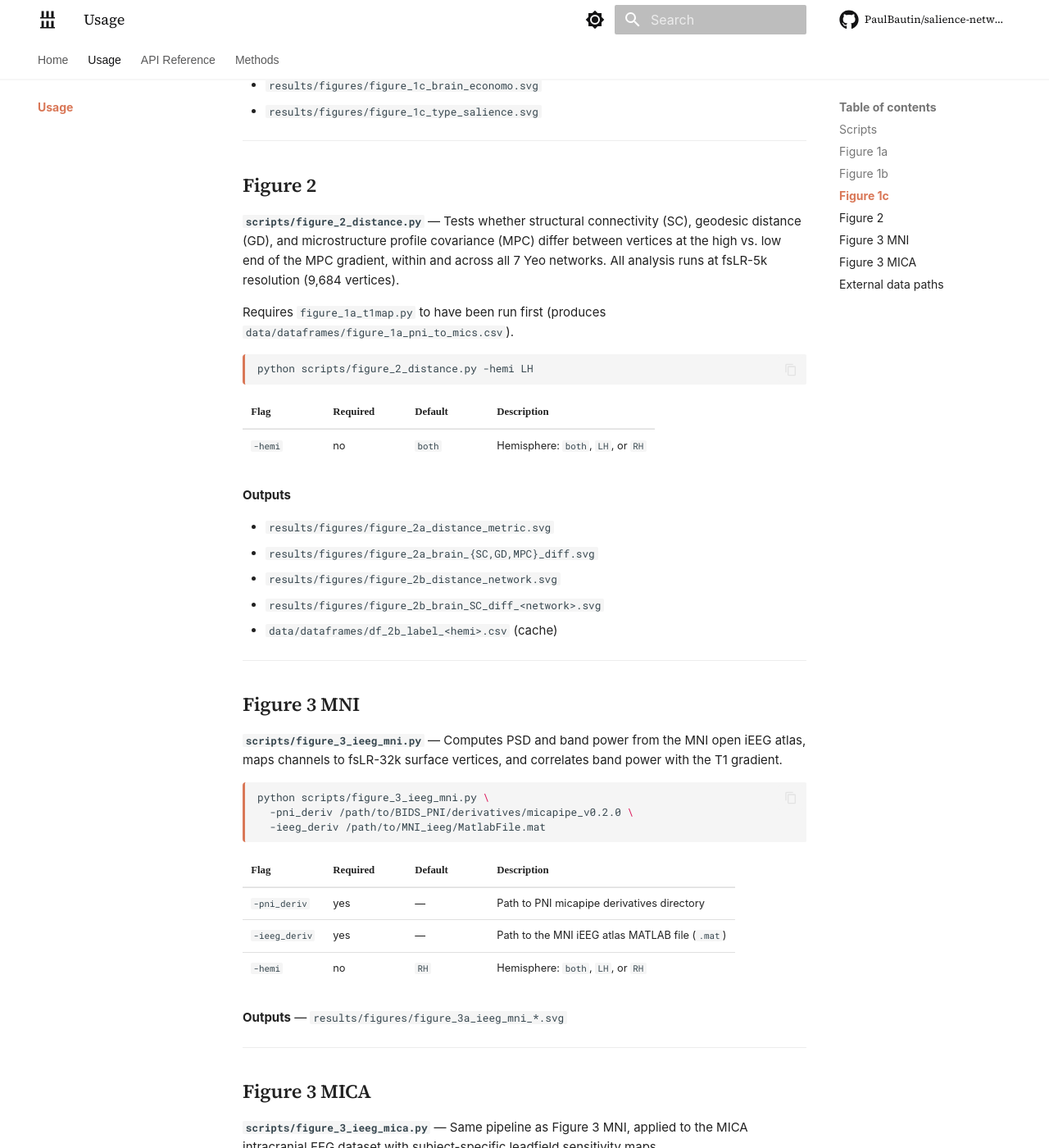
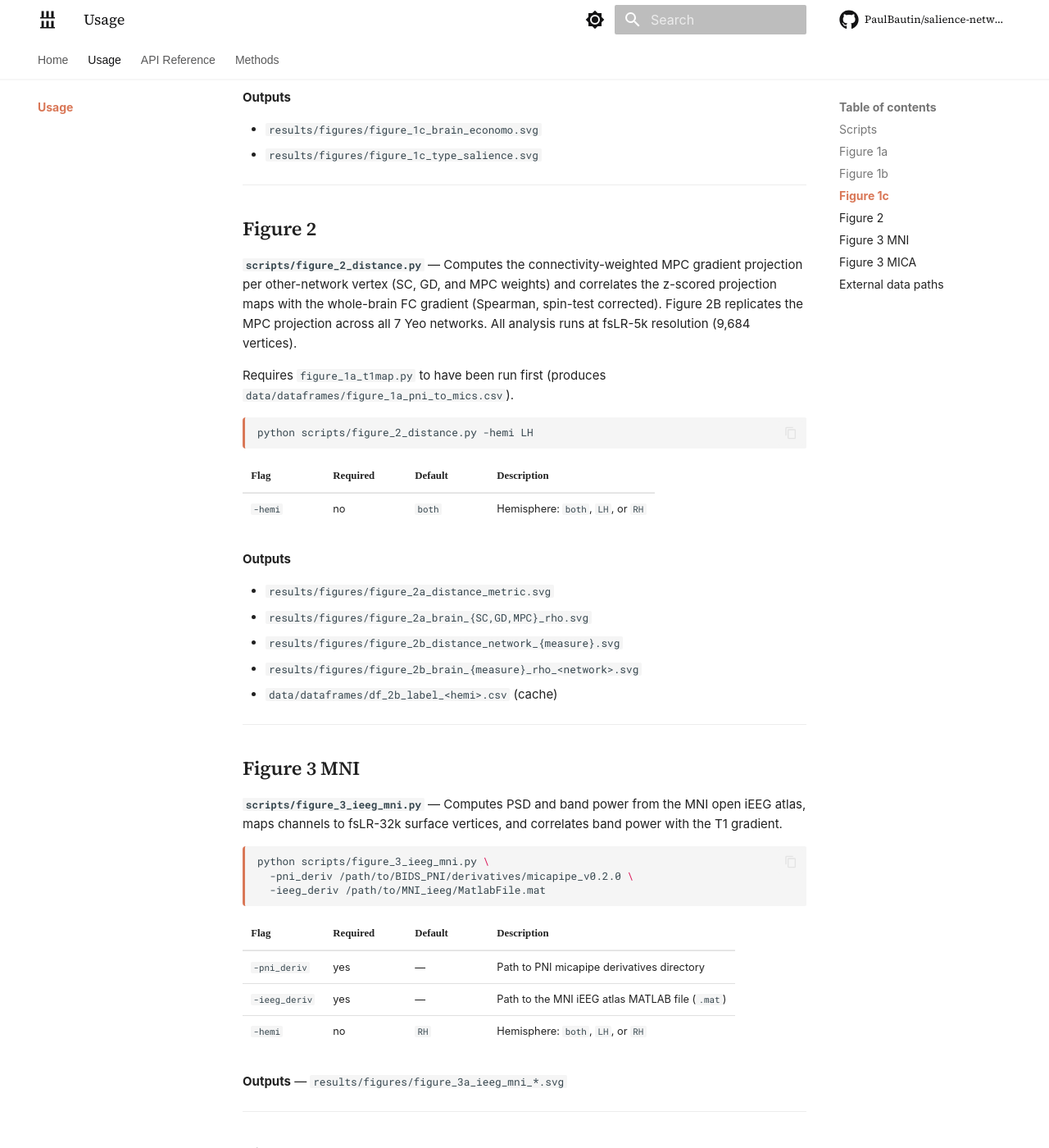
Before and after one commit to PaulBautin/salience-network-multiscale-switch, an MkDocs documentation site: the page built from docs/usage.md, in a window 1280 px wide and 1400 px high, scrolled down 2186 px. Shown: the whole window at 82% size. Built offline with MkDocs 1.6.1 and Material for MkDocs 9.7.7, drawn with Linux system fonts in a browser that asks for light colours; some web fonts are replaced; comment, search, counter and statistics services are not loaded; some of the changed text lies outside the part shown.

Commit message:
update docs

```diff
--- a/docs/usage.md
+++ b/docs/usage.md
@@ -11,7 +11,7 @@ Scripts cache intermediate results as TSV/CSV in `data/dataframes/` and skip rec
 | [`figure_1a_t1map.py`](#figure-1a) | 1a | T1 microstructural gradient within the salience network |
 | [`figure_1b_contextualisation.py`](#figure-1b) | 1b | Multi-modal contextualization of the T1 gradient |
 | [`figure_1c_cortical_types.py`](#figure-1c) | 1c | Von Economo cortical type distribution |
-| [`figure_2_distance.py`](#figure-2) | 2 | Structural connectivity at MPC gradient extremes |
+| [`figure_2_distance.py`](#figure-2) | 2 | Connectivity-weighted MPC gradient projection correlated with the FC gradient |
 | [`figure_3_ieeg_mni.py`](#figure-3-mni) | 3 | iEEG spectral analysis — MNI open atlas |
 | [`figure_3_ieeg_mica.py`](#figure-3-mica) | 3 | iEEG spectral analysis — MICA dataset |
 
@@ -88,7 +88,7 @@ python scripts/figure_1c_cortical_types.py -pni_deriv /path/to/BIDS_PNI/derivati
 
 ## Figure 2
 
-**`scripts/figure_2_distance.py`** — Tests whether structural connectivity (SC), geodesic distance (GD), and microstructure profile covariance (MPC) differ between vertices at the high vs. low end of the MPC gradient, within and across all 7 Yeo networks. All analysis runs at fsLR-5k resolution (9,684 vertices).
+**`scripts/figure_2_distance.py`** — Computes the connectivity-weighted MPC gradient projection per other-network vertex (SC, GD, and MPC weights) and correlates the z-scored projection maps with the whole-brain FC gradient (Spearman, spin-test corrected). Figure 2B replicates the MPC projection across all 7 Yeo networks. All analysis runs at fsLR-5k resolution (9,684 vertices).
 
 Requires `figure_1a_t1map.py` to have been run first (produces `data/dataframes/figure_1a_pni_to_mics.csv`).
 
@@ -103,9 +103,9 @@ python scripts/figure_2_distance.py -hemi LH
 **Outputs**
 
 - `results/figures/figure_2a_distance_metric.svg`
-- `results/figures/figure_2a_brain_{SC,GD,MPC}_diff.svg`
-- `results/figures/figure_2b_distance_network.svg`
-- `results/figures/figure_2b_brain_SC_diff_<network>.svg`
+- `results/figures/figure_2a_brain_{SC,GD,MPC}_rho.svg`
+- `results/figures/figure_2b_distance_network_{measure}.svg`
+- `results/figures/figure_2b_brain_{measure}_rho_<network>.svg`
 - `data/dataframes/df_2b_label_<hemi>.csv` (cache)
 
 ---
```
Also changed, not shown: docs/methods/figure_2.md (+1 -0 lines), results/figures/figure_2b_brain_MPC_rho_Cont.svg, results/figures/figure_2b_brain_MPC_rho_Default.svg, results/figures/figure_2b_brain_MPC_rho_Limbic.svg, 1 other file.
